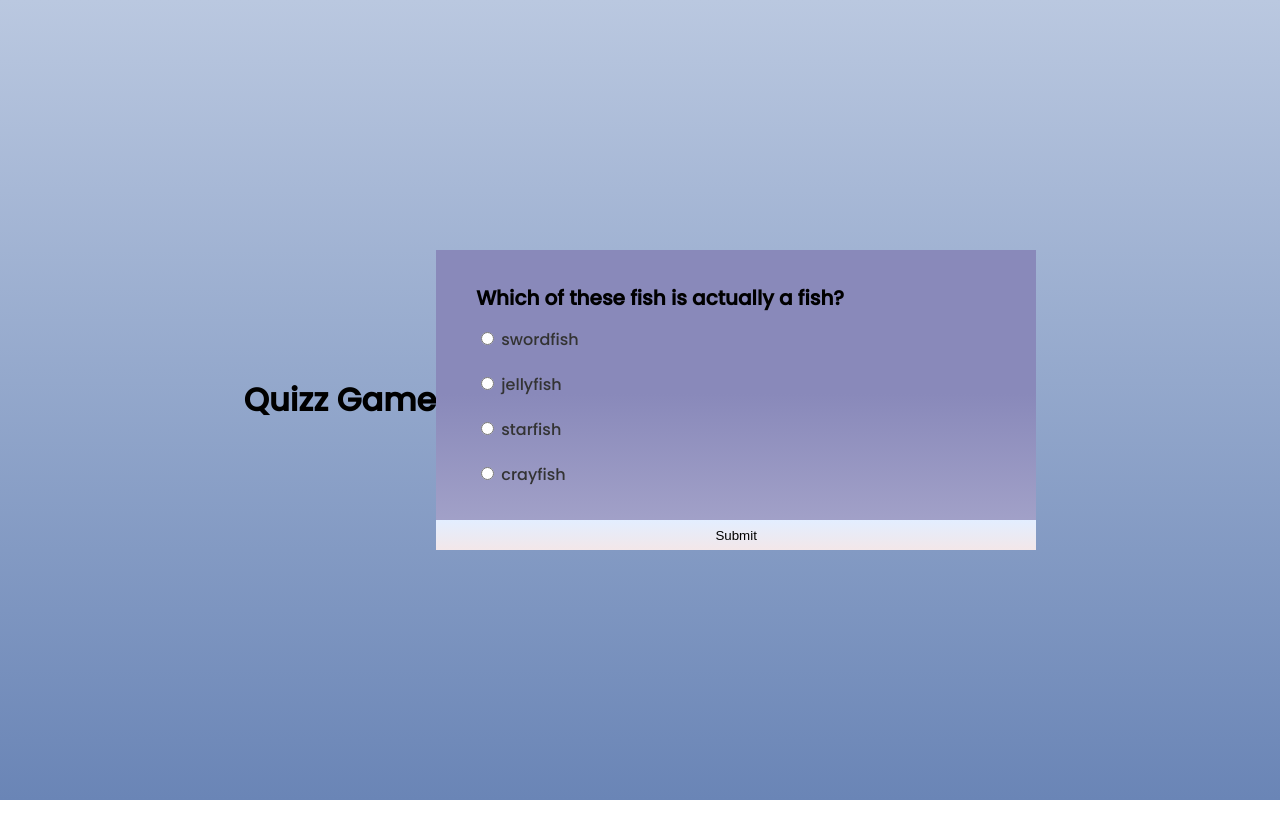
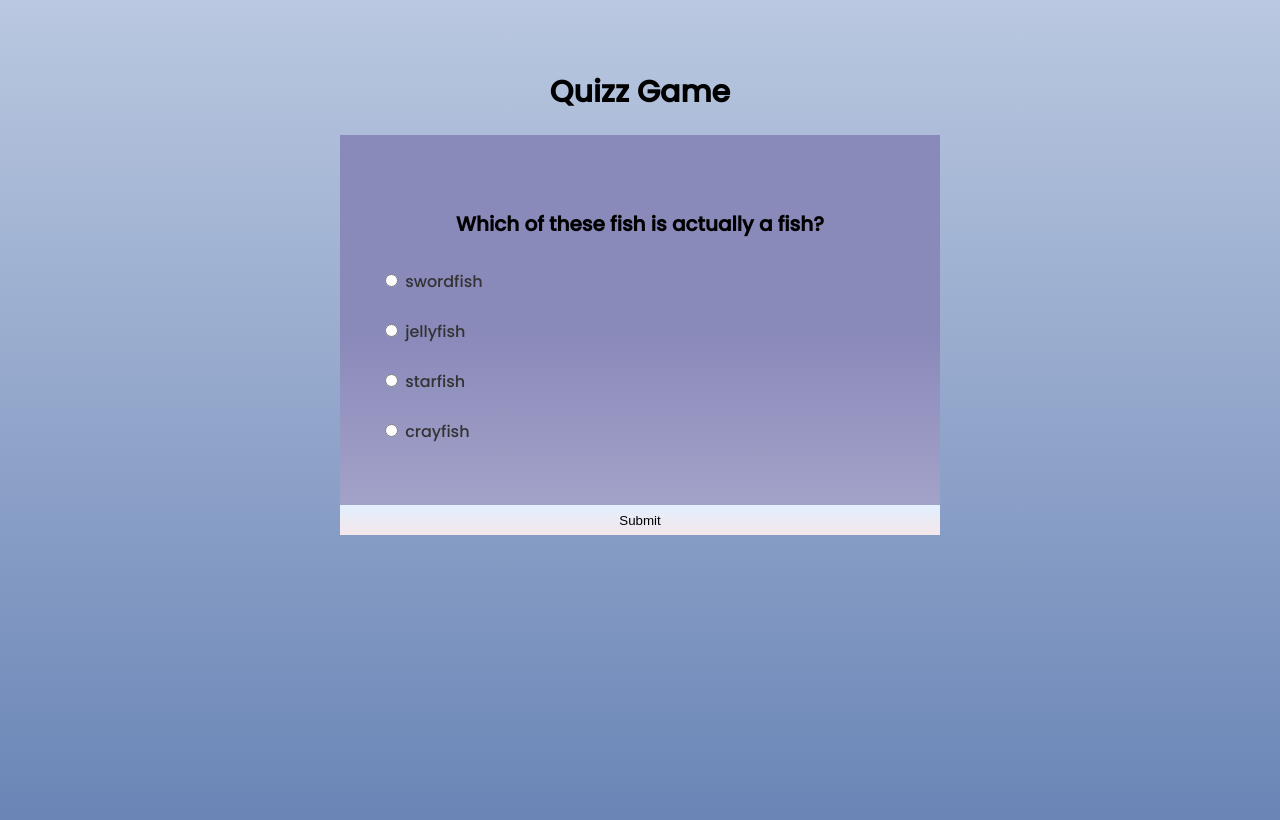
Before and after one commit to Shubham185y/Quizz-Game, a plain HTML site: page index.html in a window 1280 px wide. Drawn offline with Linux system fonts and the light colour scheme.

Commit message:
css heading added

```diff
--- a/style.css
+++ b/style.css
@@ -3,20 +3,31 @@
 body{
     margin: 0;
     padding: 0;
+    height: 100vh;
+    width: 100%;
     box-sizing: border-box;
     font-family: 'Poppins', sans-serif;
-    height: 100vh;
-    width: 100%;
     background-image: linear-gradient(to top, #6a85b6 0%, #bac8e0 100%);
+    overflow: hidden;
+
+}
+body h1{
+    padding-top: 50px;
+    justify-content: center;
+    display: flex;
+    font-size: 30px;
+}
+.gp{
+
     display: flex;
     align-items: center;
     justify-content: center;
+
 }
 .container{
-    height: 300px;
+    height: 400px;
     width: 600px;
     position: relative;
-    /* background-color: #6a85b6; */
     background-image: linear-gradient(to top, #a7a6cb 0%, #8989ba 52%, #8989ba 100%);
 }
 .result{
@@ -25,14 +36,15 @@
     text-align: center;
 }
 .content{
-    padding: 20px 40px;
+    padding: 10px 40px;
 }
 .question{
     font-size: 20px;
+    margin-bottom: 30px;
 }
 .answer{
     font-size: 16px;
-    margin-bottom: 20px;
+    margin-bottom: 25px;
     color: #333;
 }
 .submit{
```
